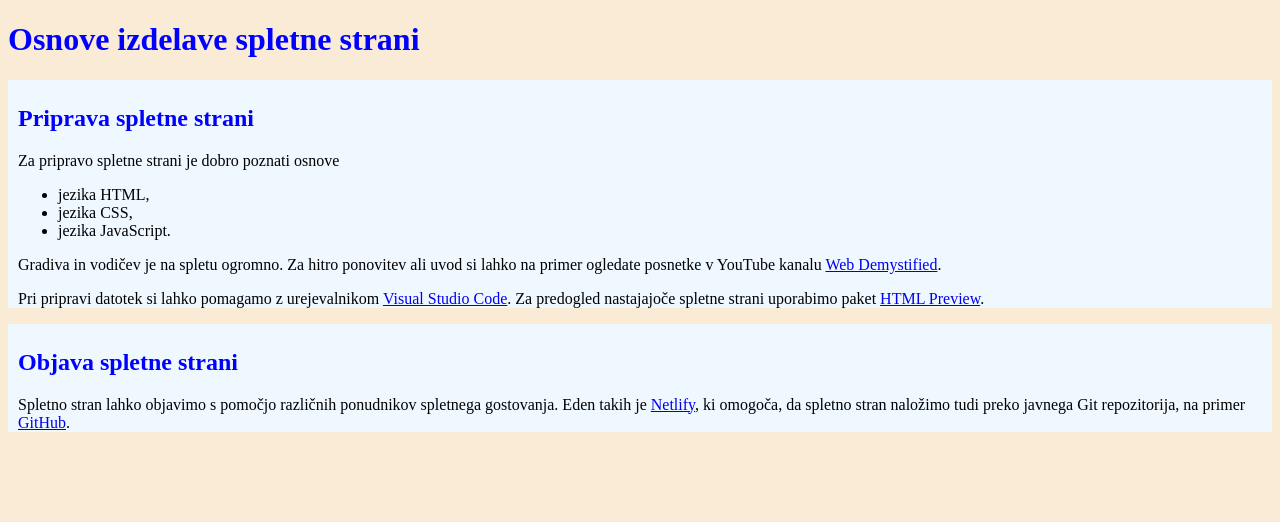
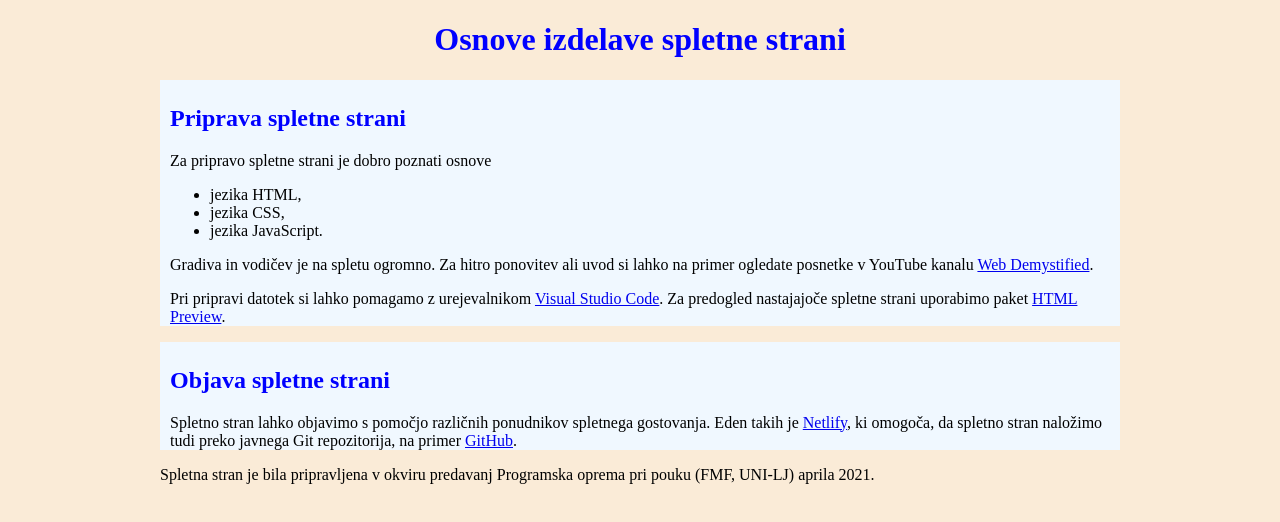
Before and after one commit to jagrdemo/pop-spletna-stran, a plain HTML site: page index.html in a window 1280 px wide. Drawn offline with Linux system fonts and the light colour scheme.

Commit message:
Se dodatne posodobitve

```diff
--- a/index.html
+++ b/index.html
@@ -45,6 +45,10 @@
       </p>
     </div>
 
+    <footer>
+      Spletna stran je bila pripravljena v okviru predavanj Programska oprema pri pouku (FMF, UNI-LJ) aprila 2021.
+    </footer>
+
   </body>
 
 </html>
--- a/style.css
+++ b/style.css
@@ -1,5 +1,10 @@
 body {
   background-color: antiquewhite;
+  max-width: 960px;
+  margin: auto;
+}
+h1 {
+  text-align: center;
 }
 h1, h2 {
   color: blue;
```
Also changed, not shown: 1 other file.
